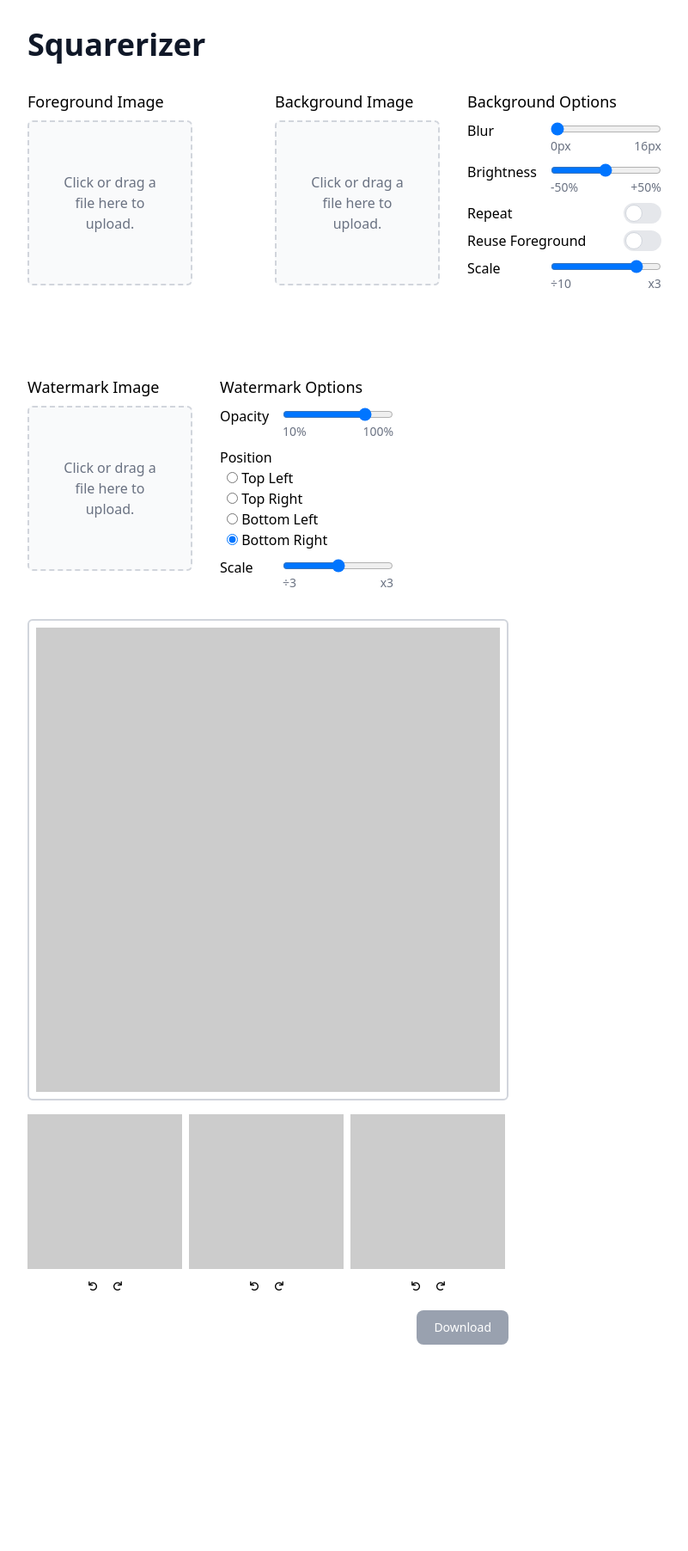
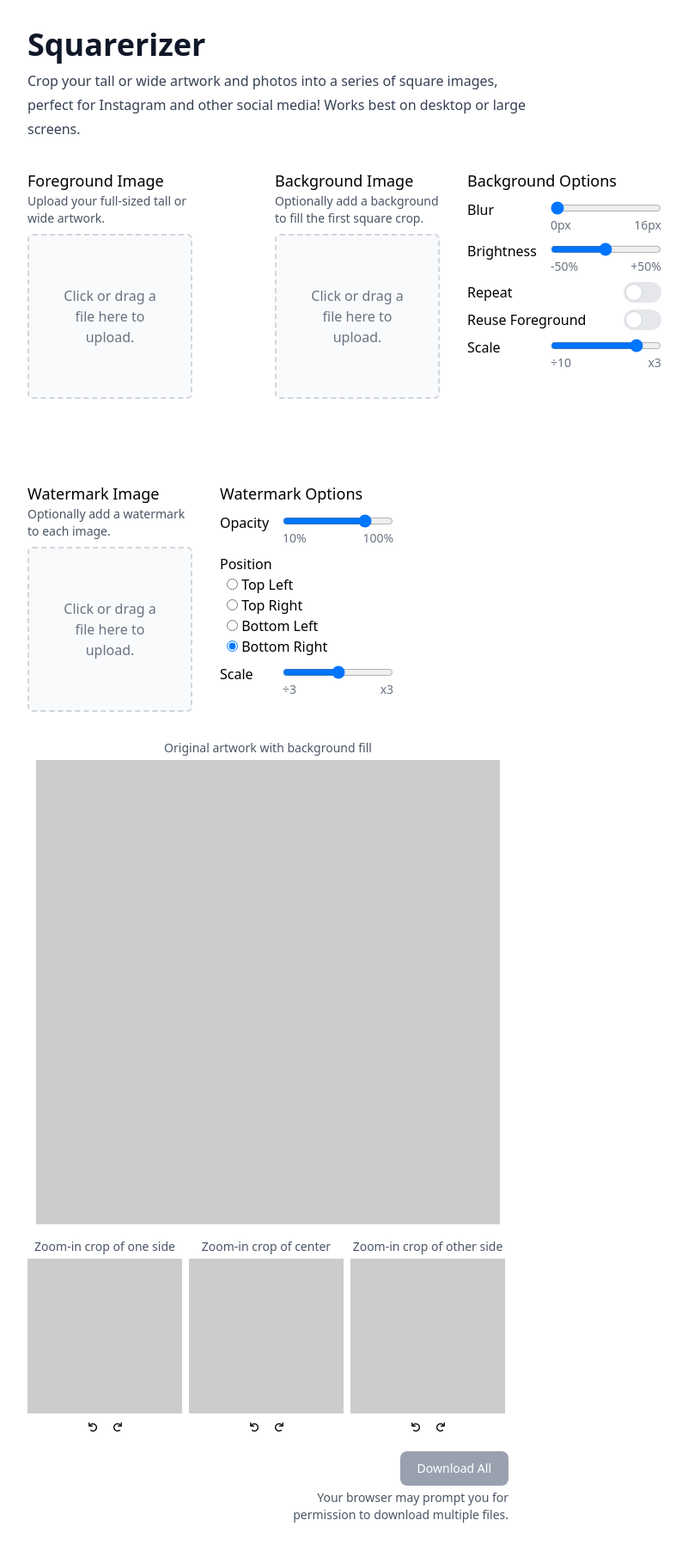
Before and after one commit to loicteixeira/squarerizer, a SvelteKit app: page / in a window 1280 px wide. Shown: the whole page at 86% size, without its empty margins (0-801 px from the left). Before the commit the page ends 1604 px from the top, so only its background shows below. Built offline with nearby package versions, Linux system fonts and the light colour scheme.

Commit message:
Add descriptions

```diff
--- a/src/lib/components/FileDropZone.svelte
+++ b/src/lib/components/FileDropZone.svelte
@@ -1,6 +1,11 @@
 <script lang="ts">
-	type Props = { file: File | null; disabledText?: string; title: string };
-	let { file = $bindable(), disabledText, title }: Props = $props();
+	type Props = {
+		caption?: string;
+		disabledText?: string;
+		file: File | null;
+		title: string;
+	};
+	let { caption, disabledText, file = $bindable(), title }: Props = $props();
 
 	let isDragging = $state(false);
 
@@ -46,12 +51,17 @@
 </script>
 
 <div class="flex w-48 flex-col gap-2">
+	<div>
 		<div class="flex justify-between">
 			<p class="text-lg font-medium">{title}</p>
 			{#if preview && !disabledText}
 				<button name="Remove main image" onclick={onDelete}>
 					<span class="not-sr-only">🗑️</span>
 				</button>
+			{/if}
+		</div>
+		{#if caption}
+			<p class="text-sm text-gray-600">{caption}</p>
 		{/if}
 	</div>
 	<div class="relative h-48 w-48">
--- a/src/lib/components/canvas/canvas.svelte
+++ b/src/lib/components/canvas/canvas.svelte
@@ -15,6 +15,7 @@
 
 	type Props = {
 		background?: { file: File | null; options: BackgroundOptions };
+		caption?: string;
 		class?: string;
 		foreground: {
 			file: File | null;
@@ -25,6 +26,7 @@
 
 	let {
 		background = { file: null, options: defaultBackgroundOptions },
+		caption,
 		class: klass,
 		foreground = { file: null, options: { ...defaultForegroundOptions, allowRotation: false } },
 		watermark = { file: null, options: defaultWatermarkOptions }
@@ -40,7 +42,10 @@
 	}
 </script>
 
-<div class="flex flex-col items-center gap-2">
+<div class="flex flex-col items-center gap-1">
+	{#if caption}
+		<p class="text-center text-sm text-gray-600">{caption}</p>
+	{/if}
 	<canvas
 		bind:this={canvasRef}
 		{@attach createCanvas({
--- a/src/routes/+page.svelte
+++ b/src/routes/+page.svelte
@@ -80,16 +80,25 @@
 </script>
 
 <header class="prose mb-8">
-	<h1>Squarerizer</h1>
+	<h1 class="mb-2">Squarerizer</h1>
+	<p class="mt-0">
+		Crop your tall or wide artwork and photos into a series of square images, perfect for Instagram
+		and other social media! Works best on desktop or large screens.
+	</p>
 </header>
 
 <div class="mb-8 flex flex-wrap gap-24">
-	<FileDropZone bind:file={foregroundImageFile} title="Foreground Image" />
+	<FileDropZone
+		bind:file={foregroundImageFile}
+		caption="Upload your full-sized tall or wide artwork."
+		title="Foreground Image"
+	/>
 	<div class="flex gap-8">
 		<FileDropZone
 			bind:file={backgroundImageFile}
+			caption="Optionally add a background to fill the first square crop."
+			disabledText={disabledBackgroundWarning}
 			title="Background Image"
-			disabledText={disabledBackgroundWarning}
 		/>
 		<div class="flex flex-col gap-2">
 			<p class="text-lg font-medium">Background Options</p>
@@ -172,7 +181,11 @@
 		</div>
 	</div>
 	<div class="flex gap-8">
-		<FileDropZone bind:file={watermarkImageFile} title="Watermark Image" />
+		<FileDropZone
+			bind:file={watermarkImageFile}
+			caption="Optionally add a watermark to each image."
+			title="Watermark Image"
+		/>
 		<div class="flex flex-col gap-2">
 			<p class="text-lg font-medium">Watermark Options</p>
 			<label class="relative mb-4 flex justify-between gap-4">
@@ -235,12 +248,13 @@
 </div>
 
 <div class="flex w-[560px] flex-col gap-4">
-	<div class=" rounded-md border-2 border-gray-300 p-2">
+	<div>
 		<Canvas
 			background={{ file: backgroundImageFile, options: { ...backgroundOptions } }}
 			foreground={{ file: foregroundImageFile, options: defaultForegroundOptions }}
 			watermark={{ file: watermarkImageFile, options: { ...watermarkOptions } }}
 			class="zoom-half"
+			caption="Original artwork with background fill"
 			bind:this={mainCanvasRef}
 		/>
 	</div>
@@ -252,6 +266,7 @@
 			}}
 			watermark={{ file: watermarkImageFile, options: { ...watermarkOptions } }}
 			class="zoom-sixth"
+			caption="Zoom-in crop of one side"
 			bind:this={detailStartCanvasRef}
 		/>
 		<Canvas
@@ -261,6 +276,7 @@
 			}}
 			watermark={{ file: watermarkImageFile, options: { ...watermarkOptions } }}
 			class="zoom-sixth"
+			caption="Zoom-in crop of center"
 			bind:this={detailCenterCanvasRef}
 		/>
 		<Canvas
@@ -270,13 +286,20 @@
 			}}
 			watermark={{ file: watermarkImageFile, options: { ...watermarkOptions } }}
 			class="zoom-sixth"
+			caption="Zoom-in crop of other side"
 			bind:this={detailEndCanvasRef}
 		/>
 	</div>
-	<button
-		type="button"
-		class="mb-2 self-end rounded-lg bg-blue-700 px-5 py-2.5 text-sm font-medium text-white hover:bg-blue-800 focus:ring-4 focus:ring-blue-300 focus:outline-none disabled:cursor-not-allowed disabled:bg-gray-400 dark:bg-blue-600 dark:hover:bg-blue-700 dark:focus:ring-blue-800"
-		onclick={handleDownload}
-		disabled={disableDownload}>Download</button
-	>
+
+	<div class="flex flex-col items-end gap-1">
+		<button
+			type="button"
+			class="rounded-lg bg-blue-700 px-5 py-2.5 text-sm font-medium text-white hover:bg-blue-800 focus:ring-4 focus:ring-blue-300 focus:outline-none disabled:cursor-not-allowed disabled:bg-gray-400 dark:bg-blue-600 dark:hover:bg-blue-700 dark:focus:ring-blue-800"
+			onclick={handleDownload}
+			disabled={disableDownload}>Download All</button
+		>
+		<p class="w-3xs text-right text-sm text-gray-600">
+			Your browser may prompt you for permission to download multiple files.
+		</p>
+	</div>
 </div>
```
Lines whose indentation alone changed are shown as unchanged.
